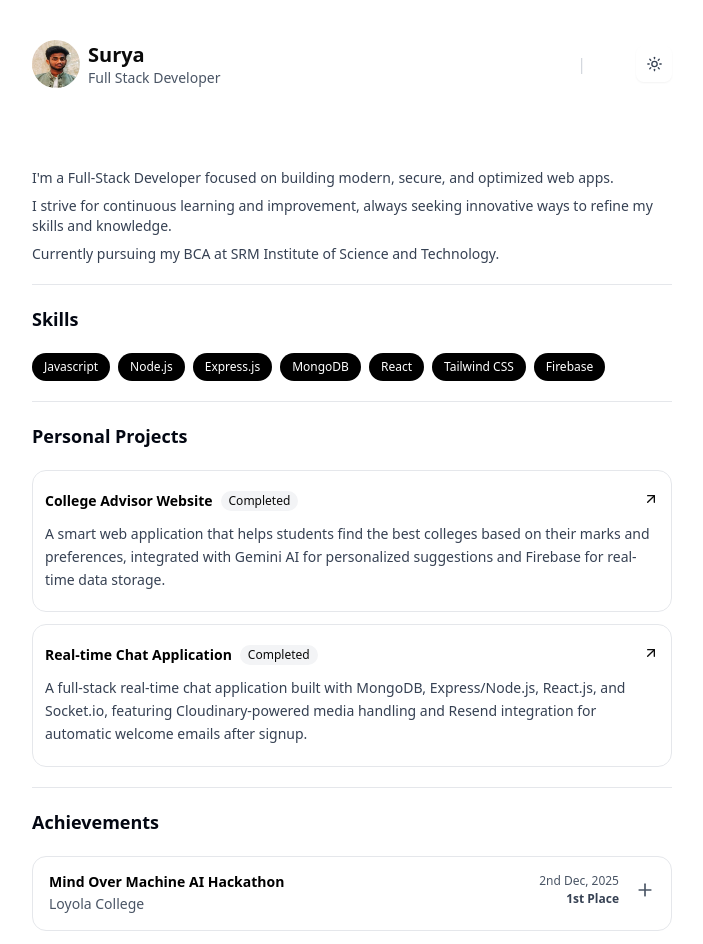
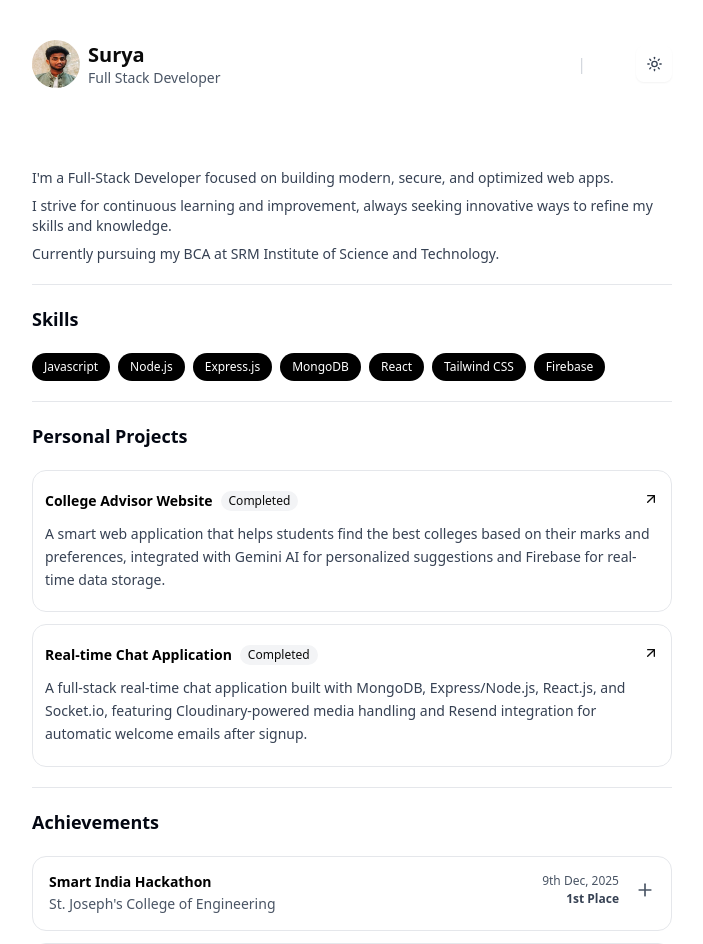
Before and after one commit to suryakamal03/Folio, a React (Vite) app: page / in a window 1280 px wide. Shown: the top 944 px of the page, without its empty margins (288-991 px from the left). Built offline with nearby package versions, Linux system fonts and the light colour scheme.

Commit message:
Resume and Achievements Update

```diff
--- a/src/App.jsx
+++ b/src/App.jsx
@@ -367,7 +367,65 @@ function App() {
     Achievements
   </p>
 
-            <div className="mt-5">
+  <div className="mt-5 space-y-3">
+    {/* Smart India Hackathon */}
+    <div
+      className={`group border border-gray-200 dark:border-neutral-800 hover:border-black dark:hover:border-neutral-400 cursor-pointer transition-all duration-500 ${
+        expandedAchievement === "sih" ? "rounded-t-xl rounded-b-xl" : "rounded-xl"
+      }`}
+      onClick={() => setExpandedAchievement(expandedAchievement === "sih" ? null : "sih")}
+    >
+      <div className="flex justify-between items-start p-4 gap-3">
+        <div className="flex-1 min-w-0">
+          <p className="text-black font-semibold text-sm dark:text-neutral-50 leading-tight">
+            Smart India Hackathon
+          </p>
+          <p className="text-xs sm:text-sm font-normal text-gray-600 dark:text-gray-400 mt-1">
+            St. Joseph's College of Engineering
+          </p>
+        </div>
+        <div className="flex items-center gap-3 sm:gap-4 flex-shrink-0">
+          <div className="text-right">
+            <p className="text-[10px] sm:text-xs font-normal text-gray-600 dark:text-gray-400 whitespace-nowrap">
+              9th Dec, 2025
+            </p>
+            <p className="text-[10px] sm:text-xs font-semibold text-gray-700 dark:text-gray-300 mt-0.5">
+              1st Place
+            </p>
+          </div>
+          <div className="relative w-5 h-5 flex-shrink-0">
+            <Plus
+              className={`absolute w-5 h-5 text-gray-600 dark:text-gray-400 transition-all duration-500 ${
+                expandedAchievement === "sih" ? "rotate-90 opacity-0" : "rotate-0 opacity-100"
+              }`}
+            />
+            <Minus
+              className={`absolute w-5 h-5 text-gray-600 dark:text-gray-400 transition-all duration-500 ${
+                expandedAchievement === "sih" ? "rotate-0 opacity-100" : "-rotate-90 opacity-0"
+              }`}
+            />
+          </div>
+        </div>
+      </div>
+
+      <div
+        className={`overflow-hidden transition-all duration-700 ease-in-out ${
+          expandedAchievement === "sih" ? "max-h-96 opacity-100" : "max-h-0 opacity-0"
+        }`}
+      >
+        <div className="px-4 pb-4 pt-0">
+          <p className="text-sm font-normal text-gray-700 dark:text-gray-300 leading-relaxed">
+            <span className="font-medium">Problem Statement:</span> Fitness and Sports (SIH25129)
+            <br />
+            <span className="mt-2 inline-block">
+              Developed an AI fitness coaching app with live interaction, nutrition tracking, and real-time messaging and calling features with an AI fitness coach.
+            </span>
+          </p>
+        </div>
+      </div>
+    </div>
+
+    {/* Mind Over Machine AI Hackathon */}
     <div
       className={`group border border-gray-200 dark:border-neutral-800 hover:border-black dark:hover:border-neutral-400 cursor-pointer transition-all duration-500 ${
         expandedAchievement === "research" ? "rounded-t-xl rounded-b-xl" : "rounded-xl"
@@ -386,7 +444,7 @@ function App() {
         <div className="flex items-center gap-3 sm:gap-4 flex-shrink-0">
           <div className="text-right">
             <p className="text-[10px] sm:text-xs font-normal text-gray-600 dark:text-gray-400 whitespace-nowrap">
-                        2nd Dec, 2025
+              2nd Dec, 2024
             </p>
             <p className="text-[10px] sm:text-xs font-semibold text-gray-700 dark:text-gray-300 mt-0.5">
               1st Place
```
Also changed, not shown: 2 other files (tests, documents, lock files or other folders). Lines whose indentation alone changed are shown as unchanged.
